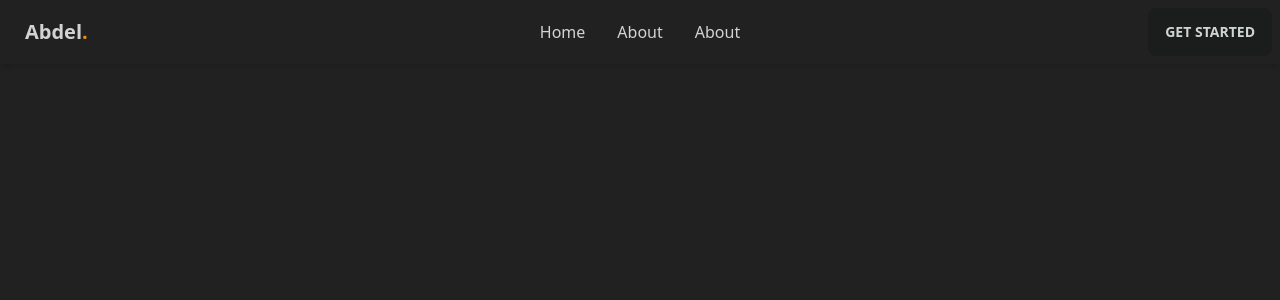
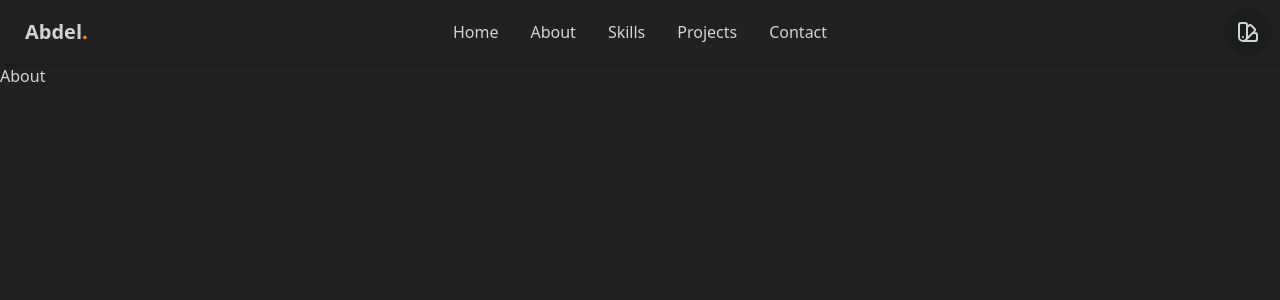
Before and after one commit to abdellatif-laghjaj/vue-portfolio, a Vue app: page /about in a window 1280 px wide. Shown: the top 300 px of the page. Built offline with nearby package versions, Linux system fonts and the light colour scheme.

Commit message:
create views

```diff
--- a/src/App.vue
+++ b/src/App.vue
@@ -1,5 +1,6 @@
 <template>
   <NavBar/>
+  <router-view/>
 </template>
 
 <script setup>
--- a/src/components/NavBar.vue
+++ b/src/components/NavBar.vue
@@ -10,7 +10,9 @@
         <ul tabindex="0" class="menu menu-compact dropdown-content mt-3 p-2 shadow bg-base-100 rounded-box w-52">
           <NavLink to="/" label="Home"/>
           <NavLink to="/about" label="About"/>
-          <NavLink to="/about" label="About"/>
+          <NavLink to="/skills" label="Skills"/>
+          <NavLink to="/projects" label="Projects"/>
+          <NavLink to="/contact" label="Contact"/>
         </ul>
       </div>
       <a class="btn btn-ghost normal-case text-xl">
@@ -21,11 +23,18 @@
       <ul class="menu menu-horizontal p-0">
         <NavLink to="/" label="Home"/>
         <NavLink to="/about" label="About"/>
-        <NavLink to="/about" label="About"/>
+        <NavLink to="/skills" label="Skills"/>
+        <NavLink to="/projects" label="Projects"/>
+        <NavLink to="/contact" label="Contact"/>
       </ul>
     </div>
     <div class="navbar-end">
-      <a class="btn">Get started</a>
+      <a class="btn btn-circle">
+        <svg class="w-6 h-6" fill="none" stroke="currentColor" viewBox="0 0 24 24" xmlns="http://www.w3.org/2000/svg">
+          <path stroke-linecap="round" stroke-linejoin="round" stroke-width="2"
+                d="M7 21a4 4 0 01-4-4V5a2 2 0 012-2h4a2 2 0 012 2v12a4 4 0 01-4 4zm0 0h12a2 2 0 002-2v-4a2 2 0 00-2-2h-2.343M11 7.343l1.657-1.657a2 2 0 012.828 0l2.829 2.829a2 2 0 010 2.828l-8.486 8.485M7 17h.01"></path>
+        </svg>
+      </a>
     </div>
   </div>
 </template>
--- a/src/router/index.js
+++ b/src/router/index.js
@@ -10,6 +10,21 @@ const routes = [
         path: "/about",
         name: "About",
         component: () => import("../views/About.vue"),
+    },
+    {
+        path: "/skills",
+        name: "Skills",
+        component: () => import("../views/Skills.vue"),
+    },
+    {
+        path: "/projects",
+        name: "Projects",
+        component: () => import("../views/Projects.vue"),
+    },
+    {
+        path: "/contact",
+        name: "Contact",
+        component: () => import("../views/Contact.vue"),
     }
 ];
 
--- a/src/views/About.vue
+++ b/src/views/About.vue
@@ -1,5 +1,5 @@
 <template>
-
+  <h1>About</h1>
 </template>
 
 <script>
```
Also changed, not shown: src/views/Contact.vue (added), src/views/Projects.vue (added), src/views/Skills.vue (added).
